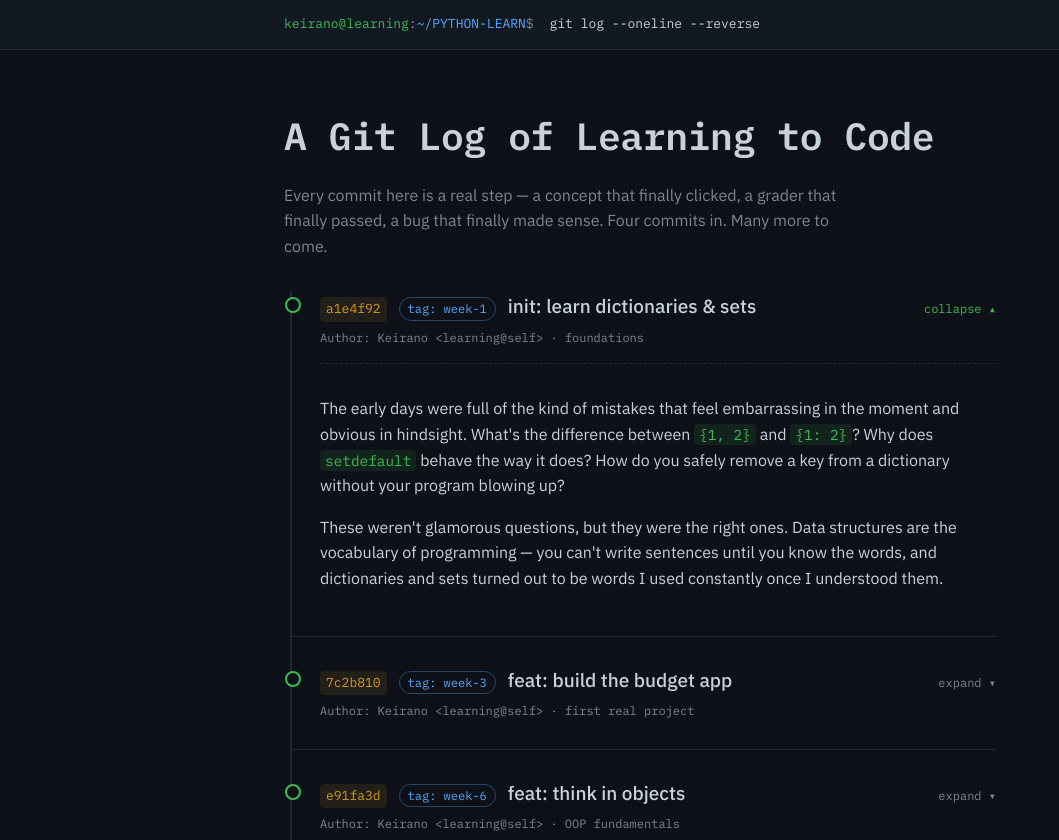
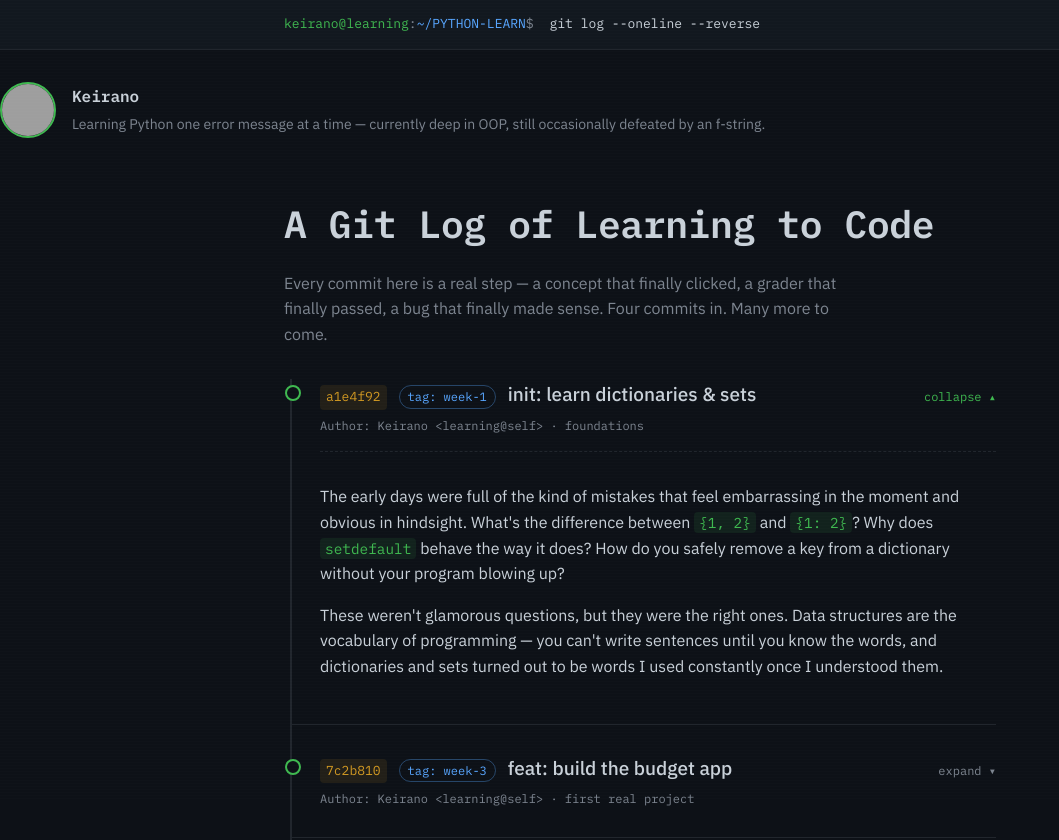
Before and after one commit to maposhireri-droid/PYTHON-LEARN, a Flask app: page / in a window 1280 px wide. Shown: the top 840 px of the page, without its empty margins (0-1059 px from the left). Run offline with Flask 3, Linux system fonts and the light colour scheme; grey boxes are pictures that could not be loaded.

Commit message:
add profile bio

```diff
--- a/flask-blog/static/style.css
+++ b/flask-blog/static/style.css
@@ -190,6 +190,29 @@ body{
   padding:1px 5px;
   border-radius:4px;
 }
+.profile{
+  display:flex;
+  align-items:center;
+  gap:16px;
+  padding:32px 0 0;
+}
+.avatar{
+  width:56px;
+  height:56px;
+  border-radius:50%;
+  border:2px solid var(--green);
+}
+.profile-name{
+  font-family:'IBM Plex Mono', monospace;
+  font-size:16px;
+  color:var(--text);
+  margin:0 0 4px;
+}
+.profile-bio{
+  font-size:14px;
+  color:var(--text-dim);
+  margin:0;
+}
 
 .footer{
   font-family:'IBM Plex Mono', monospace;
--- a/flask-blog/templates/index.html
+++ b/flask-blog/templates/index.html
@@ -20,7 +20,13 @@
     </div>
   </div>
 </header>
-
+<section class="profile">
+  <img src="https://github.com/maposhireri-droid.png" alt="Keirano" class="avatar">
+  <div class="profile-text">
+    <h2 class="profile-name">Keirano</h2>
+    <p class="profile-bio">Learning Python one error message at a time — currently deep in OOP, still occasionally defeated by an f-string.</p>
+  </div>
+</section>
 <main class="wrap">
   <section class="intro">
     <h1>A Git Log of Learning to Code</h1>
```
